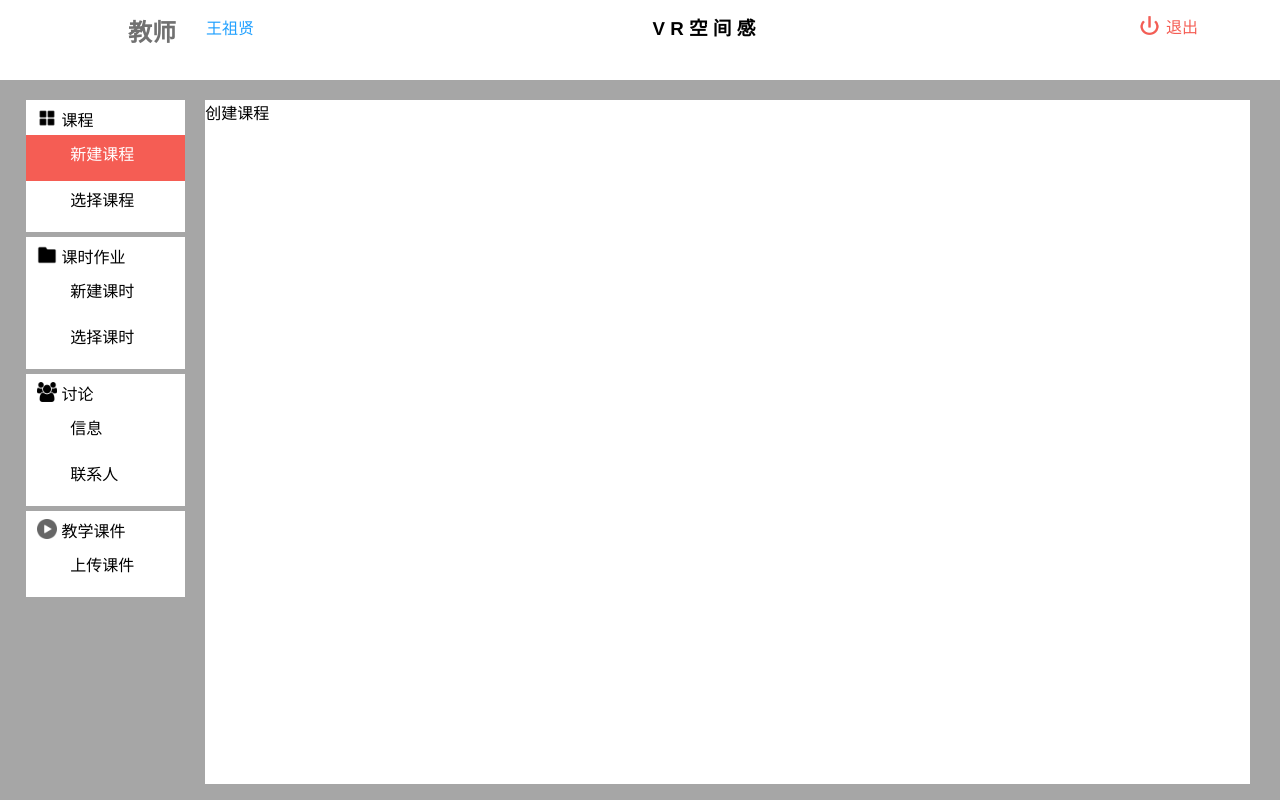
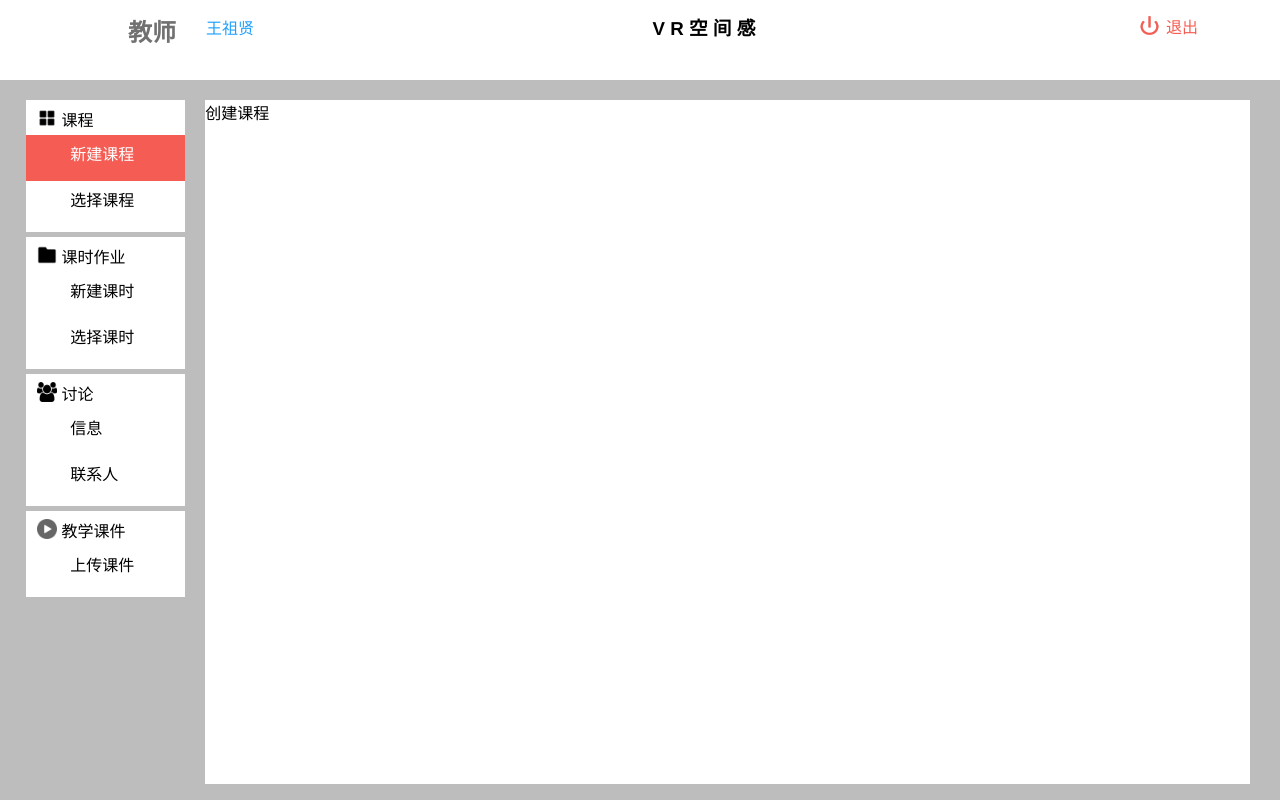
Before and after one commit to SBXSYZL/space, a Vue app: page /createCourse in a window 1280 px wide. Built offline with nearby package versions, Linux system fonts and the light colour scheme.

Commit message:
主页布局

```diff
--- a/src/views/Home.vue
+++ b/src/views/Home.vue
@@ -48,7 +48,7 @@
 </script>
 <style scoped>
   .background {
-    background: #a6a6a6;
+    background: #bdbdbd;
   }
 
   .header {
```
